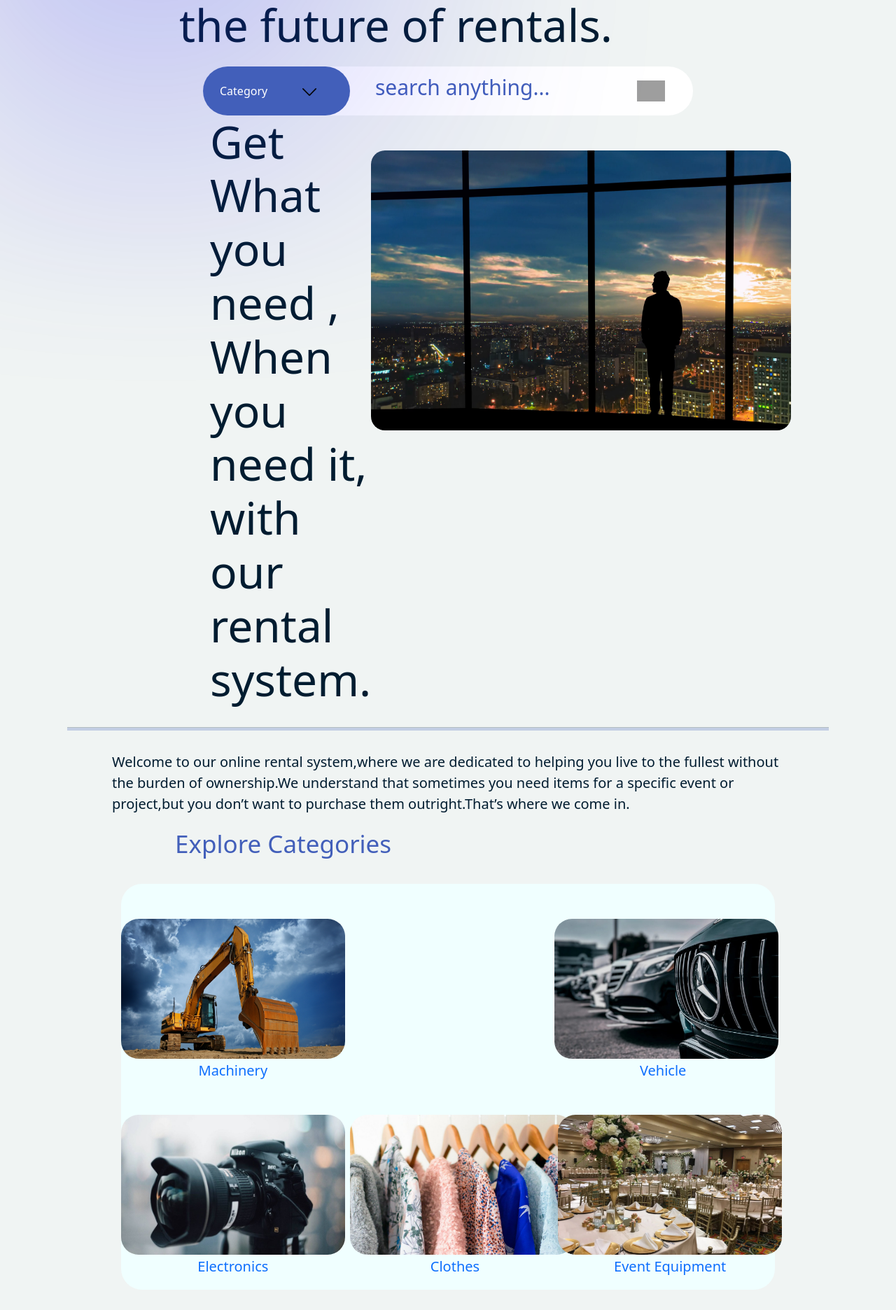
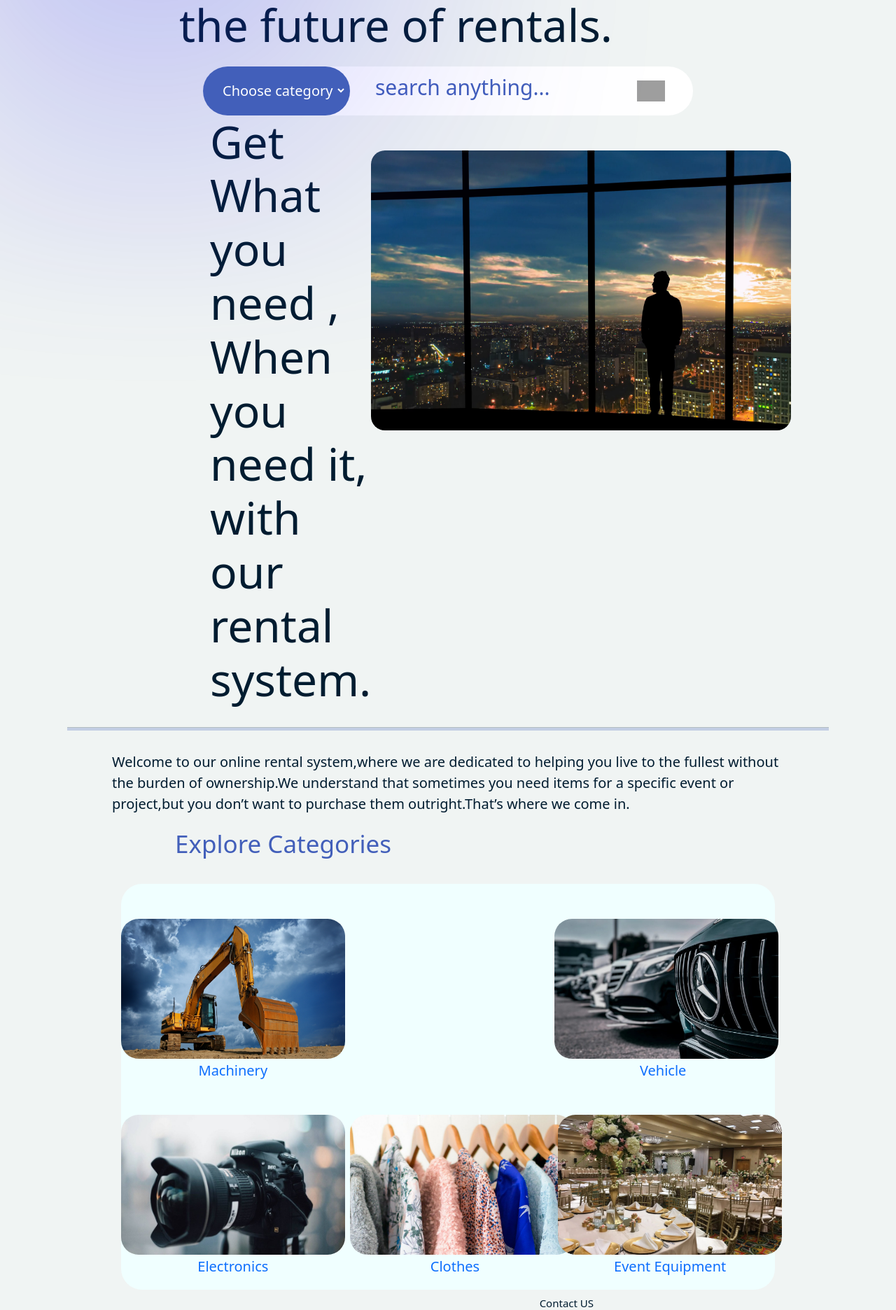
Before and after one commit to setprog/Atlas-front-end, a React (Create React App) app: page / in a window 1280 px wide. Shown: the part 189-2061 px from the top of the page at 70% size. Built offline with nearby package versions, Linux system fonts and the light colour scheme; grey boxes are pictures that could not be loaded.

Commit message:
some modification on category page

```diff
--- a/src/atlas/Category/Appcateg.css
+++ b/src/atlas/Category/Appcateg.css
@@ -94,6 +94,10 @@ body {
     margin-top: 20px;
 }
 
+#blshet {
+    width: 30px
+}
+
 .menu {
     margin-left: auto;
     margin-right: auto;
@@ -162,6 +166,8 @@ a :hover {
     border-radius: 10px;
     border-color: #001C30;
     margin-left: 200px;
+    background-color: white;
+    color: #001C30
 }
 
 #but p {
@@ -203,6 +209,7 @@ a :hover {
     height: 50px;
     margin-top: 40px;
     margin-left: 250px;
+    color: #001C30
 }
 
 .inp #sort {
@@ -259,7 +266,7 @@ a :hover {
     display: flex;
     flex-direction: row;
     border-radius: 50px;
-    margin-top: 20px;
+    margin-top: 50px;
 }
 
 .background {
@@ -281,6 +288,8 @@ a :hover {
 
 .lll {
     background-color: white;
+    justify-content: space-between;
+    margin-top: -20px;
 }
 
 
@@ -336,7 +345,7 @@ a :hover {
 }
 
 .categ #price {
-    margin-top: -15px;
+    margin-top: -50px;
     margin-left: 0px;
     width: 0;
 }
@@ -354,8 +363,8 @@ a :hover {
     height: 200px;
 }
 
-.footer {
-    margin-top: 30px;
+.footerss {
+    margin-top: 70px;
     display: flex;
     flex-direction: row;
 }
@@ -385,17 +394,21 @@ a :hover {
 }
 
 .contact {
-    margin-top: -50px;
+    margin-top: 50px;
     display: flex;
     flex-direction: column;
 }
 
 #contact {
-    margin-top: -20px;
+    margin-top: 20px;
 }
 
-#contact h5 {
-    margin-top: 0px;
+.contact h6 {
+    margin-top: 30px;
+}
+
+.contact #con {
+    margin-top: 15px;
 }
 
 #contact img {
--- a/src/atlas/Category/Appcateg.js
+++ b/src/atlas/Category/Appcateg.js
@@ -1,4 +1,4 @@
-
+import { useState } from 'react';
 import React, { useEffect } from 'react';
 
 // Import Swiper React components
@@ -19,12 +19,18 @@ import tuc from './tucson.jpg'
 import { Keyboard, Scrollbar, Navigation, Pagination } from 'swiper/modules';
 import Header from "./Header";
 import Main from './Main';
+import { Link } from 'react-router-dom';
 import Categ from './Categ';
 import Footer from './Footer';
 
 export default function App() {
-  // const[Rec , setRec] = useState([])
-  // useEffect
+  const[Rec , setRec] = useState([])
+  useEffect(()=>{
+    fetch('https://fakestoreapi.com/products?limit=5')
+            .then(res=>res.json())
+            .then(data=>setRec(data))
+            .then(json=>console.log(json))
+  },[])
   return (
     <div>
     <Header />
@@ -56,15 +62,21 @@ export default function App() {
         className="mySwiper"
       >
       <div  id="sec">
-        <SwiperSlide>
-        <Categ
-       profile=" Dagi.W"
-       image={mar}
-       model="Tucson"
-       price="$200"
-       location="Harer"
-    />
+      {Rec?.map((list, index) => (
+        <SwiperSlide key={index}>
+
+       <div className="lll">
+       <div className="categ">
+            <h4 id="pro">{list.category}</h4>
+           <Link to='/spec'> <img src={list.image} alt="pic"/></Link>
+            <h3 id="model">{list.category}</h3>
+            <h4 id="price">{list.price}</h4>
+            <h5>{list.category}</h5>
+        </div>
+        </div>
+
         </SwiperSlide>
+         ))}
         {/* <SwiperSlide>
         <Categ
        profile=" Dagi.W"
@@ -167,7 +179,7 @@ export default function App() {
         </div>
       </Swiper>
     </div>
-
+   <Footer />
     </div>
   );
 }
--- a/src/atlas/Category/Categ.js
+++ b/src/atlas/Category/Categ.js
@@ -1,16 +1,15 @@
-
-import React from "react"
-import { Link } from 'react-router-dom';
-export default function Categ(props){
-    return(
-       <div className="lll">
-       <a href=" "><div className="categ">
-            <h4 id="pro">{props.profile}</h4>
-           <Link to='/spec'> <img src={props.image} alt="pic"/></Link>
-            <h3 id="model">{props.model}</h3>
-            <h4 id="price">{props.price}</h4>
-            <h5>{props.location}</h5>
-        </div></a>
-        </div>
-    )
-}
+// import React from "react"
+// import { Link } from 'react-router-dom';
+// export default function Categ(props){
+//     return(
+//        <div className="lll">
+//        <a href=" "><div className="categ">
+//             <h4 id="pro">{props.profile}</h4>
+//            <Link to='/spec'> <img src={props.image} alt="pic"/></Link>
+//             <h3 id="model">{props.model}</h3>
+//             <h4 id="price">{props.price}</h4>
+//             <h5>{props.location}</h5>
+//         </div></a>
+//         </div>
+//     )
+// }
--- a/src/atlas/Category/Footer.js
+++ b/src/atlas/Category/Footer.js
@@ -7,7 +7,7 @@ import mail from "./gmail.png"
 export default function Footer(){
     return(
         <div>
-        <div className="footer">
+        <div className="footerss">
             <div id="gg">
                 <a href=" ">About us</a>
                 <a href=" ">Help Center</a>
--- a/src/atlas/Category/Header.js
+++ b/src/atlas/Category/Header.js
@@ -13,7 +13,7 @@ export default function Header(){
               <h6><a href =" ">About Us</a></h6>
             </div>
               <div className="ssign" id="i">
-              <a href=" ">  <button id="but" ><p>Profile</p> <img src={pro} alt="profile" /></button></a>
+              <a href=" ">  <button id="but" ><p>Profile</p> <img src={pro} alt="profile" id="blshet"/></button></a>
               </div>
         </div>
 
--- a/src/atlas/Category/Main.js
+++ b/src/atlas/Category/Main.js
@@ -3,6 +3,7 @@ import { useState } from "react";
  export default function Main(props){
    const [value ,setValue]=useState('')
       const options =[
+         {label: "Choose category"},
          {label: "Vehicle", value: 1},
          {label: "Machinery" , value: 2},
          {label: "Electronics" , value: 3},
@@ -13,10 +14,15 @@ import { useState } from "react";
     function handleSelect(event){
          setValue(event.target.value)
     }
-const [filt , setFilt]=useState('')
+const [Sort , setSort]=useState('')
 const amarach =[
+   {label : "sort by"},
    {label : "price" , value :1},
-   {label : "brand" , value :2}
+]
+const [Filt , setFilter]=useState('')
+const Filter =[
+   {label : "Filter by"},
+   {label : "Brand" , value :1},
 ]
 
     return(
@@ -33,14 +39,19 @@ const amarach =[
            <div className="inp">
             {/* <input type="text" id="cat" placeholder="sort by"></input>
             <input type="text" id="cat" placeholder="filter by"></input> */}
-           <h3 id="sort">Sort by</h3>
-            <select onchange={handleSelect} id="cat">
+           {/* <h3 id="sort">Sort by</h3> */}
+            <select onchange={handleSelect} id="cat" placeholder="sort by">
                {amarach.map(option => (
-                  <option value={option.filt}>{option.label}</option>
+                  <option value={option.Sort}>{option.label}</option>
                ))}
 
             </select>
+            <select onchange={handleSelect} id="cat" placeholder="Filter by">
+               {Filter.map(option => (
+                  <option value={option.Filter}>{option.label}</option>
+               ))}
 
+            </select>
            </div>
         </div>
 
--- a/src/atlas/Home-page/Apphome.css
+++ b/src/atlas/Home-page/Apphome.css
@@ -125,7 +125,7 @@ button {
     border-radius: 50px;
 }
 
-.ddropdown {
+.dddropdown {
     position: relative;
     width: 30%;
     height: 100%;
@@ -357,17 +357,21 @@ hr {
 }
 
 .contact {
-    margin-top: -50px;
+    margin-top: 50px;
     display: flex;
     flex-direction: column;
 }
 
 #contact {
-    margin-top: -20px;
+    margin-top: 20px;
 }
 
-#contact h5 {
-    margin-top: 0px;
+.contact h6 {
+    margin-top: 30px;
+}
+
+.contact #con {
+    margin-top: 15px;
 }
 
 #contact img {
@@ -385,6 +389,13 @@ hr {
 
 .contact h6 {
     font-size: 15px;
+}
+
+select {
+    background-color: #425FBA;
+    border: none;
+    color: white;
+    font-size: 20px;
 }
 
 .copyright {
--- a/src/atlas/Home-page/Apphome.js
+++ b/src/atlas/Home-page/Apphome.js
@@ -10,7 +10,7 @@ function Apphome() {
       <Header />
       <Main />
      <Main2 />
-
+    <Footer />
     </div>
   );
 }
--- a/src/atlas/Home-page/Main.js
+++ b/src/atlas/Home-page/Main.js
@@ -1,10 +1,24 @@
 
 import React from "react";
+import { useState } from "react";
 import phh from "./ph.png"
 import search from "./dropdown.png"
 import ser from "./search.png"
 <link rel="stylesheet" href="https://fonts.googleapis.com/css2?family=Material+Symbols+Outlined:opsz,wght,FILL,GRAD@20..48,100..700,0..1,-50..200" />
 export default function Main(){
+   const [value ,setValue]=useState('')
+   const options =[
+      {label: "Choose category"},
+      {label: "Vehicle", value: 1},
+      {label: "Machinery" , value: 2},
+      {label: "Electronics" , value: 3},
+      {label: "Clothes" , value: 4},
+      {label: "Houses" , value: 5},
+      {label: "Event Equipment " , value: 6}
+   ]
+ function handleSelect(event){
+      setValue(event.target.value)
+ }
    //   let dropdownBtn = document.getElementById("drop-text");
    //   let list = document.getElementById("list");
    //   let input = document.getElementById("search-input");
@@ -24,17 +38,17 @@ export default function Main(){
    //    //     list.classList.toggle("show")
    //  };
 
-   //   window.onclick = function(e){
-   //      if(e.target.id !== "drop-text" &&
-   //         e.target.id !== "span" &&
-   //         e.target.id !== "icon")
-   //          {
-   //              list.classList.remove("show")
-   //              icon.style.rotate= "0deg";
-   //      }
-   //   }
+   // //   window.onclick = function(e){
+   // //      if(e.target.id !== "drop-text" &&
+   // //         e.target.id !== "span" &&
+   // //         e.target.id !== "icon")
+   // //          {
+   // //              list.classList.remove("show")
+   // //              icon.style.rotate= "0deg";
+   // //      }
+   // //   }
 
-   //   // for(list of listItems){
+   //   for(list of listItems){
    //        list.onclick = function(e){
    //          span.innerText = e.target.innerText;
 
@@ -46,7 +60,7 @@ export default function Main(){
    //          }
 
    //           };
-   //         //}
+   //         }
 
 
     return(
@@ -54,18 +68,23 @@ export default function Main(){
     <h1 id> The sharing economy is the
                future of rentals.</h1>
                <div className="ssearch-bar" >
-       <div className="ddropdown">
+       <div className="dddropdown">
         <div id="drop-text" className="ddropdown-text">
-        <span id="span">Category<img id="icon" src={search} alt=" search icon" /></span>
-        </div>
-        <ul id="list" className="dropdown-list">
+        {/* <span id="span">Category<img id="icon" src={search} alt=" search icon" /></span> */}
+        <select onchange={handleSelect} id="span">
+     {options.map(option => (
+      <option value={option.value}>{option.label}</option>
+     ))}
+            </select>
+         </div>
+        {/* <ul id="list" className="dropdown-list">
         <li className="dropdown-list-item">Machinery</li>
         <li className="dropdown-list-item">Vehicle</li>
         <li className="dropdown-list-item">Electronics</li>
         <li className="dropdown-list-item">Clothes</li>
         <li className="dropdown-list-item">Event Equipment</li>
         <li className="dropdown-list-item">Houses</li>
-       </ul>
+       </ul> */}
        </div>
 
         <div className="ssearch-box">
@@ -79,5 +98,6 @@ export default function Main(){
            </div>
         <hr />
       </div>
+
       )
 }
--- a/src/atlas/SpecificPro/Appspecific.js
+++ b/src/atlas/SpecificPro/Appspecific.js
@@ -36,7 +36,7 @@ function Appspecific() {
     // kk={kkk}
     // ll={lll}
      />
-
+   <Footer />
     </div>
   );
 }
```
